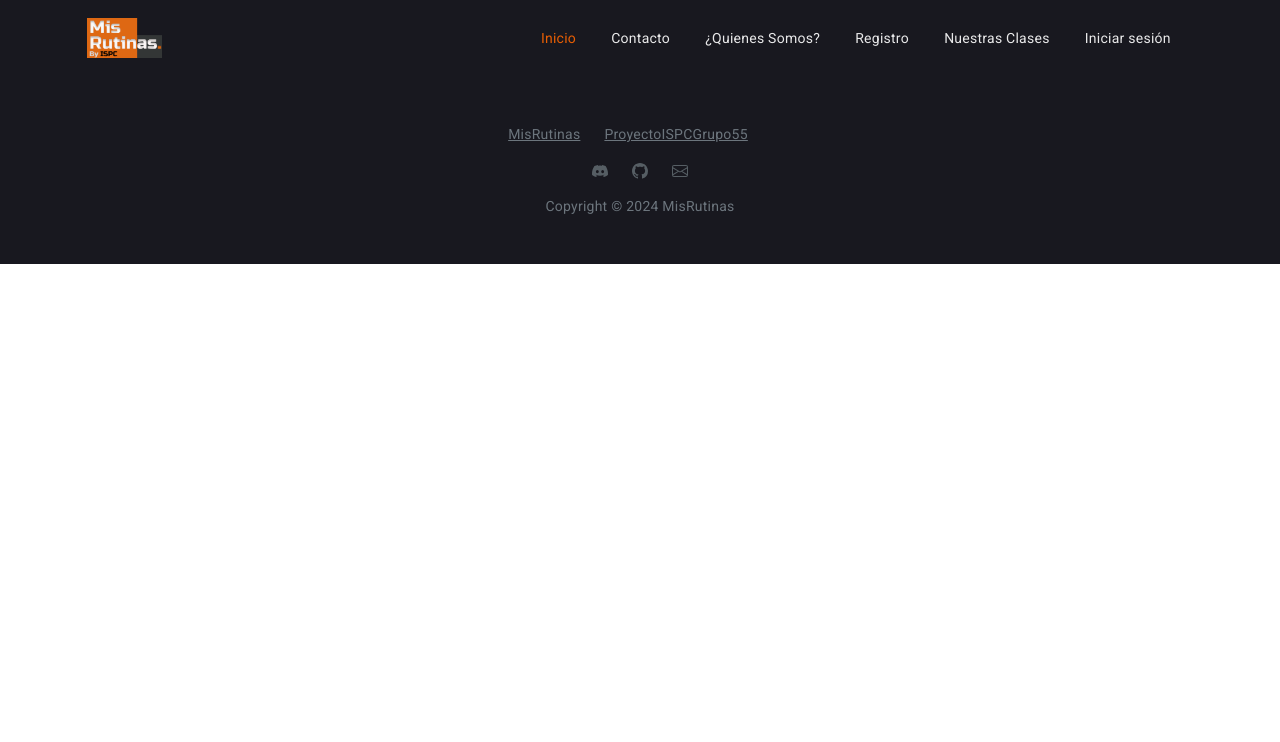
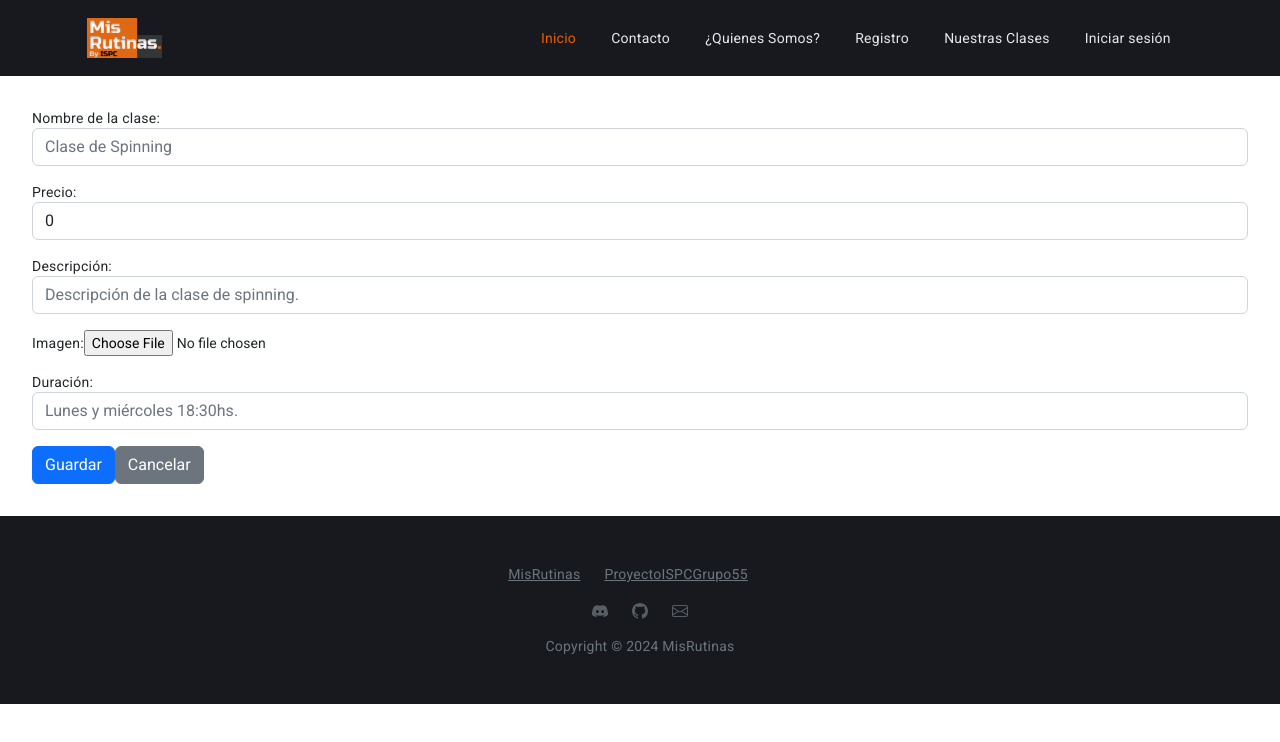
Before and after one commit to grupoA7ISPC/MisRutinas-PracticasProfesionalizante, an Angular app in the folder Web/frontend/: page /crear-clase in a window 1280 px wide. Before the commit this address led to /. Shown: the top 742 px of the page. Built offline with nearby package versions, Linux system fonts and the light colour scheme.

Commit message:
Se conecta buttons create-clase y cancela

```diff
--- a/Web/frontend/src/app/app-routing.module.ts
+++ b/Web/frontend/src/app/app-routing.module.ts
@@ -10,10 +10,8 @@ const routes: Routes = [
   {path: 'registro', component: RegistroComponent},
   {path: 'quienes-somos', component: QuienesSomosComponent},
   {path: 'planes', component: ProductsComponent},
-  {path: 'dashboard', component: DashboardComponent, children:[{
-    path: 'crear-clase', component: FormClaseComponent
-  }]},
-
+  {path: 'dashboard', component: DashboardComponent},
+  {path: 'crear-clase', component: FormClaseComponent}
 ];
 
 @NgModule({
--- a/Web/frontend/src/app/pages/dashboard/dashboard/dashboard.component.html
+++ b/Web/frontend/src/app/pages/dashboard/dashboard/dashboard.component.html
@@ -1,6 +1,6 @@
 <div class="table-container">
   <h1>Bienvenido NombreUsuario</h1>
-  <button class="create-button">Crear Clase</button>
+  <button class="create-button"><a class="nav-link" routerLink="/crear-clase">Crear Clase</a></button>
   <div class="table-wrapper">
     <table>
       <thead>
--- a/Web/frontend/src/app/pages/dashboard/form-clase/form-clase.component.html
+++ b/Web/frontend/src/app/pages/dashboard/form-clase/form-clase.component.html
@@ -28,6 +28,6 @@
   </div>
   <div class="btn-container">
     <button type="submit" class="btn btn-primary">Guardar</button>
-    <button type="button" class="btn btn-secondary">Cancelar</button>
+    <button type="button" class="btn btn-secondary"><a class="nav-link" routerLink="/dashboard">Cancelar</a></button>
   </div>
 </form>
```
